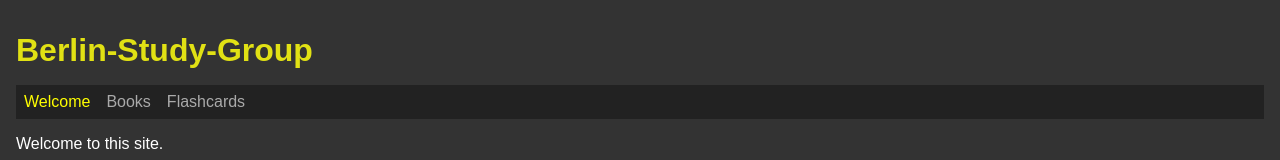
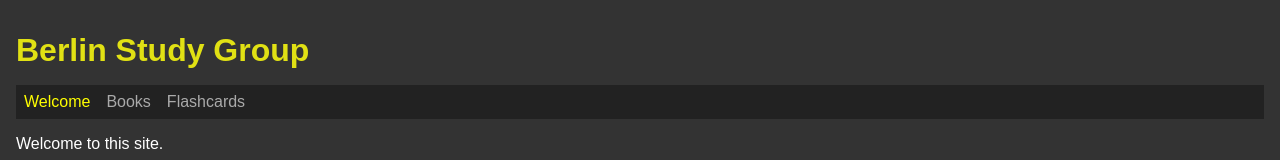
Before and after one commit to Scientific-Research/mk004-useContext-Berlin-Study-Group-React-Vite-Typescript, a React (Vite) app: page /welcome in a window 1280 px wide. Shown: the top 160 px of the page. Built offline with nearby package versions, Linux system fonts and the light colour scheme.

Commit message:
step 1 finished

```diff
--- a/index.html
+++ b/index.html
@@ -5,7 +5,7 @@
     <link rel="icon" type="image/svg+xml" href="/vite.svg" />
     <meta name="viewport" content="width=device-width, initial-scale=1.0" />
     <link rel="stylesheet" href="/src/App.css" />
-    <title>useContext-Berlin-Study-Group-React-Vite-Typescript</title>
+    <title>Berlin Study Group</title>
   </head>
   <body>
     <div id="root"></div>
--- a/src/App.tsx
+++ b/src/App.tsx
@@ -7,7 +7,7 @@ import { PageFlashcards } from './components/PageFlashcards';
 function App() {
   return (
     <div className="App">
-      <h1>Berlin-Study-Group</h1>
+      <h1>Berlin Study Group</h1>
 
       <nav>
         <NavLink to="welcome">Welcome</NavLink>
```
